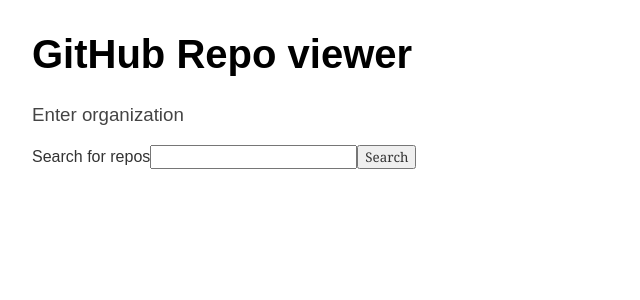
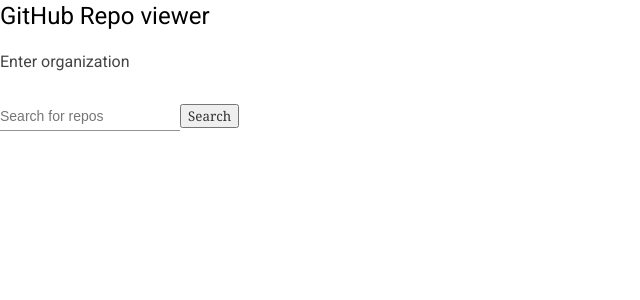
Before and after one commit to Arelam/related-repos, an Angular app in the folder frontend/API-viewer/: page /dashboard in a window 1280 px wide. Shown: the top 300 px of the page, without its empty margins (0-640 px from the left). Built offline with nearby package versions, Linux system fonts and the light colour scheme.

Commit message:
Material design beginning

```diff
--- a/frontend/API-viewer/angular.json
+++ b/frontend/API-viewer/angular.json
@@ -28,6 +28,7 @@
               "src/assets"
             ],
             "styles": [
+              "./node_modules/@angular/material/prebuilt-themes/indigo-pink.css",
               "src/styles.css"
             ],
             "scripts": []
@@ -91,6 +92,7 @@
               "src/assets"
             ],
             "styles": [
+              "./node_modules/@angular/material/prebuilt-themes/indigo-pink.css",
               "src/styles.css"
             ],
             "scripts": []
--- a/frontend/API-viewer/package.json
+++ b/frontend/API-viewer/package.json
@@ -12,10 +12,12 @@
   "private": true,
   "dependencies": {
     "@angular/animations": "~11.0.3",
+    "@angular/cdk": "^11.0.2",
     "@angular/common": "~11.0.3",
     "@angular/compiler": "~11.0.3",
     "@angular/core": "~11.0.3",
     "@angular/forms": "~11.0.3",
+    "@angular/material": "^11.0.2",
     "@angular/platform-browser": "~11.0.3",
     "@angular/platform-browser-dynamic": "~11.0.3",
     "@angular/router": "~11.0.3",
--- a/frontend/API-viewer/src/app/repo-detail/repo-detail.component.css
+++ b/frontend/API-viewer/src/app/repo-detail/repo-detail.component.css
@@ -0,0 +1,4 @@
+.avatar {
+	width: 2em;
+	vertical-align: middle;
+}
--- a/frontend/API-viewer/src/app/repo-detail/repo-detail.component.html
+++ b/frontend/API-viewer/src/app/repo-detail/repo-detail.component.html
@@ -1,22 +1,27 @@
 <div *ngIf="repo">
-	<section>
-		<h2>{{ repo.name }} Details</h2>
-		<section>
+	<mat-card>
+		<mat-card-header>
+			<mat-card-title>{{ repo.name }}</mat-card-title>
+			<mat-card-subtitle>By
+				<a routerLink="/{{repo.owner}}/list">
+					<img mat-mat-card-image [src]="repo.owner_avatar_url"
+					[alt]="repo.owner+' avatar'" class="avatar">
+					{{ repo.owner }}
+				</a>
+			</mat-card-subtitle>
+		</mat-card-header>
+
+		<mat-card-content>
 			<div>Stats:</div>
 			<div>Watchers: {{ repo.watchers_count }}</div>
 			<div>Stars: {{ repo.stargazers_count }}</div>
+			<p>{{ repo.description }}</p>
 			<a [href]="repo.url" target="_blank">GitHub page</a>
-		</section>
+		</mat-card-content>
+	</mat-card>
+</div>
 
-		<section>
-			<img [src]="repo.owner_avatar_url" [alt]="repo.owner+' avatar'">
-			<div>Made by {{ repo.owner }}</div>
-			<div>{{ repo.description }}</div>
-		</section>
-
-
-	</section>
+<div *ngIf="!repo">
+	<mat-spinner></mat-spinner>
+	Loading details...
 </div>
-<div *ngIf="!repo">
-	Loading details
-</div>
--- a/frontend/API-viewer/src/app/repo-search/repo-search.component.html
+++ b/frontend/API-viewer/src/app/repo-search/repo-search.component.html
@@ -1,5 +1,12 @@
 <div id="search-component">
-	<label for="search-box">Search for repos</label>
-	<input #searchInput id="search-box" type="text" (input)=typeSearch(searchInput.value)>
-	<button (click)="onSearch(searchInput.value)">Search</button>
+	<form (submit)="onSearch(searchInput.value)">
+		<mat-form-field>
+			<mat-label>Search for repos</mat-label>
+			<input matInput matNativeControl #searchInput
+			id="search-box" type="text" placeholder="Organization name"
+			(input)=typeSearch(searchInput.value)>
+		</mat-form-field>
+		<button mat-flat-button color="primary" type="submit">Search</button>
+
+	</form>
 </div>
--- a/frontend/API-viewer/src/app/repo-search/repo-search.component.ts
+++ b/frontend/API-viewer/src/app/repo-search/repo-search.component.ts
@@ -1,6 +1,7 @@
 import { Component, OnInit } from '@angular/core';
 import { ActivatedRoute, Router } from '@angular/router';
 import { Subject } from 'rxjs';
+import {FormControl, FormGroup, Validators} from '@angular/forms';
 
 @Component({
   selector: 'app-repo-search',
@@ -10,6 +11,7 @@
 export class RepoSearchComponent implements OnInit {
 
   private searchTerms = new Subject<string>();
+
   constructor(
     private route: ActivatedRoute,
     private router: Router
@@ -18,8 +20,8 @@
   ngOnInit(): void {
   }
 
-  onSearch(term: string) {
-    this.router.navigate([term+'/list'])
+  onSearch(term: string): void {
+    this.router.navigate([term+'/list']);
   }
 
   typeSearch(term: string): void {
--- a/frontend/API-viewer/src/app/repos/repos.component.html
+++ b/frontend/API-viewer/src/app/repos/repos.component.html
@@ -1,5 +1,9 @@
 <h2>{{ name }}'s Repositories</h2>
-<p *ngIf="!owner">Searching for repos...</p>
+<div *ngIf="!owner">
+	<mat-spinner></mat-spinner>
+	<p>Searching for repos...</p>
+</div>
+
 <ul class="repos" *ngIf="owner">
 	<li *ngFor="let repo of owner.repositories"	>
 		<a routerLink="/{{repo.owner}}/detail/{{repo.name}}">
--- a/frontend/API-viewer/src/index.html
+++ b/frontend/API-viewer/src/index.html
@@ -6,8 +6,10 @@
   <base href="/">
   <meta name="viewport" content="width=device-width, initial-scale=1">
   <link rel="icon" type="image/x-icon" href="favicon.ico">
+  <link href="https://fonts.googleapis.com/css?family=Roboto:300,400,500&display=swap" rel="stylesheet">
+  <link href="https://fonts.googleapis.com/icon?family=Material+Icons" rel="stylesheet">
 </head>
-<body>
+<body class="mat-typography">
   <app-root></app-root>
 </body>
 </html>
--- a/frontend/API-viewer/src/styles.css
+++ b/frontend/API-viewer/src/styles.css
@@ -21,3 +21,5 @@
   * {
 	font-family: Arial, Helvetica, sans-serif;
   }
+html, body { height: 100%; }
+body { margin: 0; font-family: Roboto, "Helvetica Neue", sans-serif; }
```
Also changed, not shown: frontend/API-viewer/src/app/app.module.ts (+13 -1 lines).
